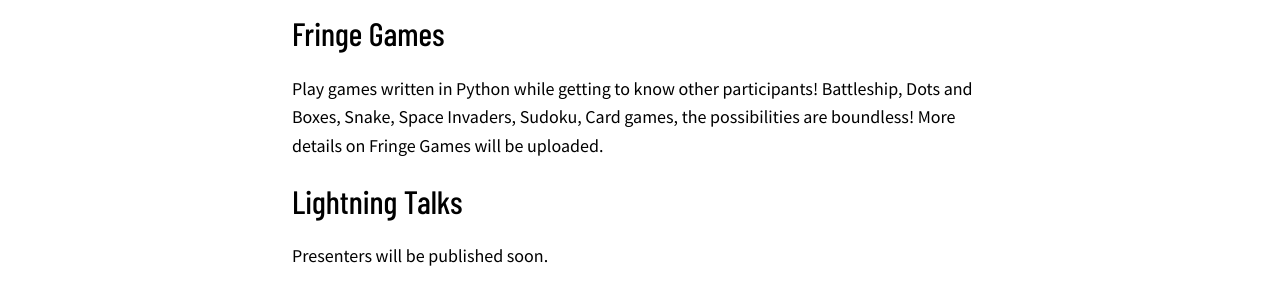
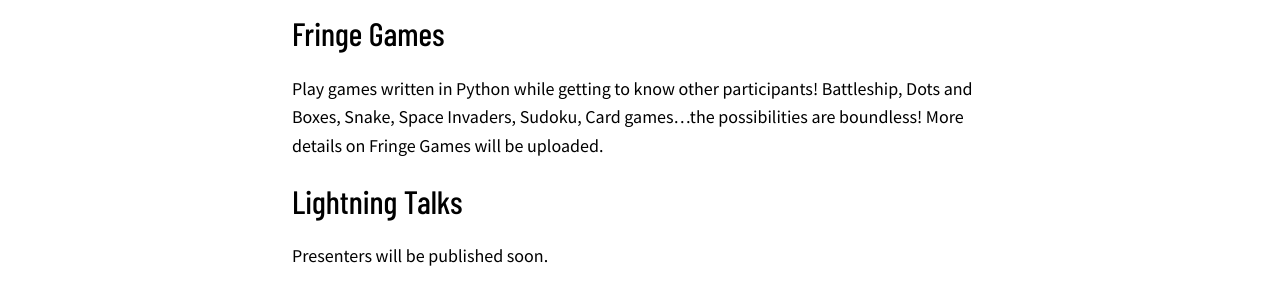
Before and after one commit to buildingblocs/2018, a Jekyll site: the page built from event/index.md, in a window 1280 px wide and 900 px high, scrolled down 543 px. Shown: the part 411-711 px from the top of the window. Built offline with Jekyll 4.4.1, drawn with Linux system fonts in a browser that asks for light colours; some web fonts are replaced; our own code applies the rules of GitHub Pages for plain Markdown files.

```diff
--- a/event/index.md
+++ b/event/index.md
@@ -28,7 +28,7 @@ Stay tuned for more details!
 
 ## Fringe Games
 
-Play games written in Python while getting to know other participants! Battleship, Dots and Boxes, Snake, Space Invaders, Sudoku, Card games, the possibilities are boundless! More details on Fringe Games will be uploaded.
+Play games written in Python while getting to know other participants! Battleship, Dots and Boxes, Snake, Space Invaders, Sudoku, Card games...the possibilities are boundless! More details on Fringe Games will be uploaded.
 
 ## Lightning Talks
 
```
